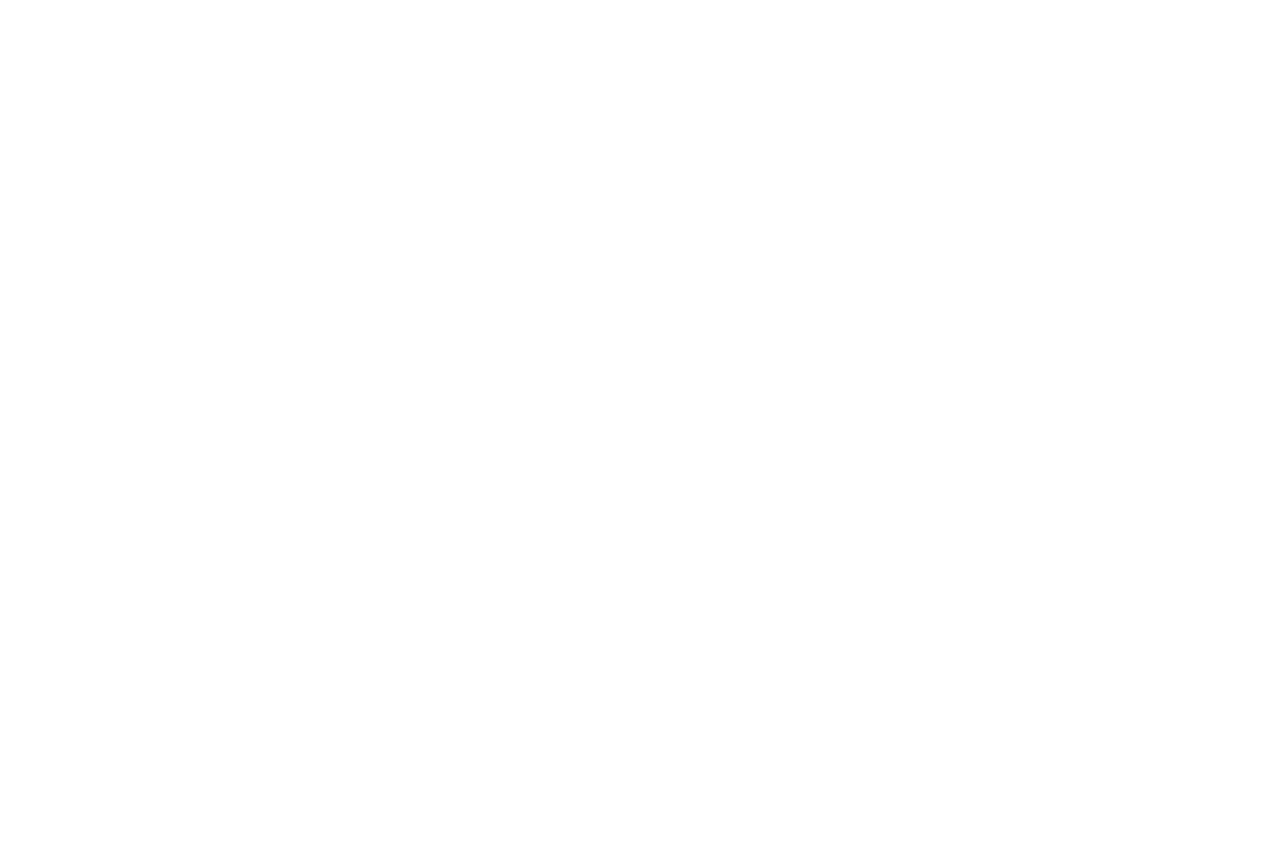
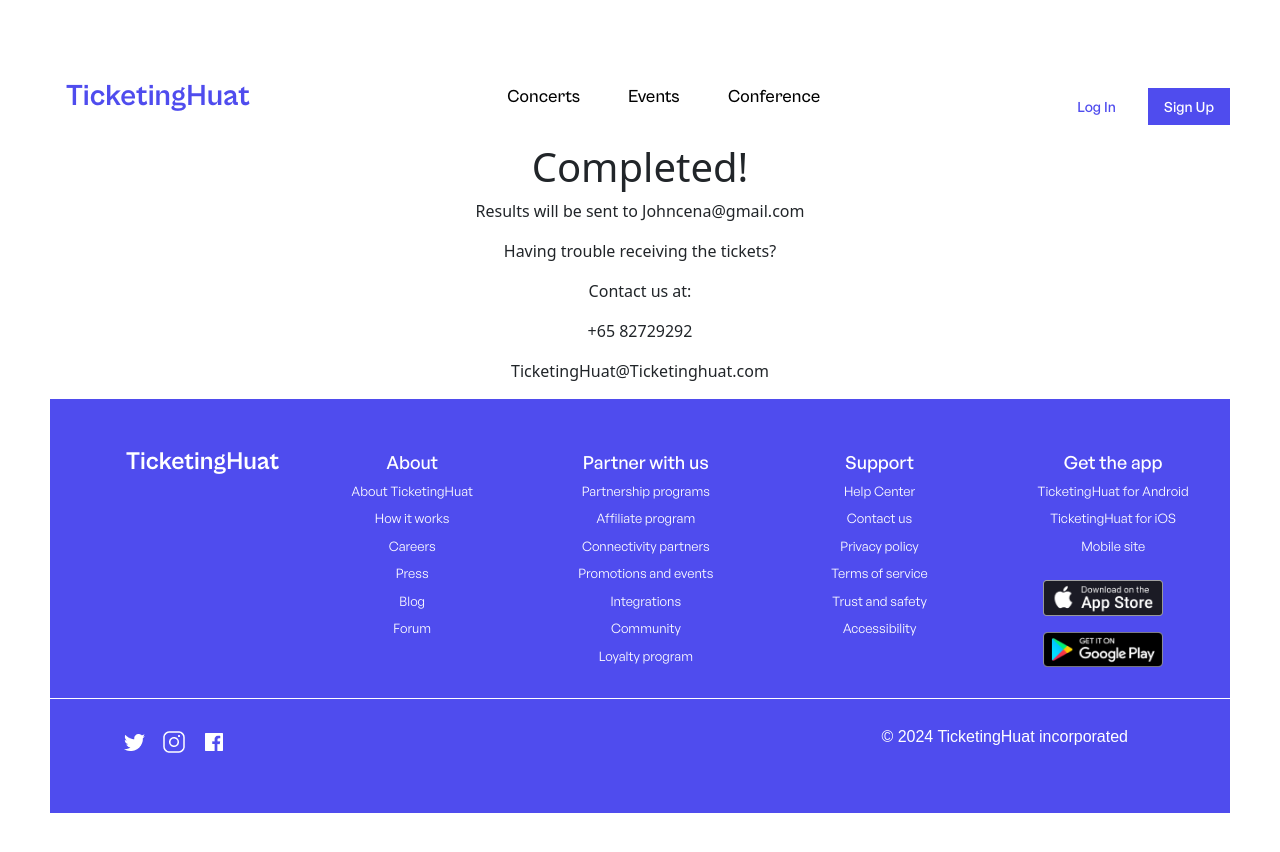
Before and after one commit to ICT2216-ICT3103-ICT3203-SSD-Grp18/ICT2216-ICT3103-ICT3203-Secure-Software-Development-Grp18, a React (Create React App) app in the folder frontend/: page /completion in a window 1280 px wide. Before the commit this address had no page. Shown: the top 852 px of the page. Before the commit the page ends 800 px from the top, so only its background shows below. Built offline with nearby package versions, Linux system fonts and the light colour scheme.

Commit message:
completion page

```diff
--- a/frontend/src/App.js
+++ b/frontend/src/App.js
@@ -5,6 +5,8 @@
 import TicketPage from './pages/TicketPage';
 import 'bootstrap/dist/css/bootstrap.min.css';
 import './App.css';
+import CompletionPage from './pages/CompletionPage';
+
 
 const App = () => {
   return (
@@ -14,6 +16,8 @@
           <Route exact path="/" element={<LandingPage />} />
           <Route path="/event/:eventId" element={<EventDetailPage />} />
           <Route path="/ticket/:eventId" element={<TicketPage />} />
+          <Route path="/completion" element={<CompletionPage />} />
+
         </Routes>
       </div>
     </Router>
--- /dev/null
+++ b/frontend/src/pages/CompletionPage.js
@@ -0,0 +1,23 @@
+import React from 'react';
+import Navbar from '../components/Navbar';
+import Footer from '../components/Footer';
+import '../styles/css/CompletionPage.css';
+
+const CompletionPage = () => {
+  return (
+    <div className="completion-page">
+      <Navbar />
+      <div className="completion-content">
+        <h1>Completed!</h1>
+        <p>Results will be sent to Johncena@gmail.com</p>
+        <p>Having trouble receiving the tickets?</p>
+        <p>Contact us at:</p>
+        <p>+65 82729292</p>
+        <p>TicketingHuat@Ticketinghuat.com</p>
+      </div>
+      <Footer />
+    </div>
+  );
+};
+
+export default CompletionPage;
--- a/frontend/src/pages/TicketPage.js
+++ b/frontend/src/pages/TicketPage.js
@@ -88,8 +88,8 @@
 
       if (response.ok) {
         const result = await response.json();
-        alert('Tickets purchased successfully');
-        navigate('/');
+        // alert('Tickets purchased successfully');
+        navigate('/completion');
       } else {
         const error = await response.json();
         alert(`Error: ${error.message}`);
--- /dev/null
+++ b/frontend/src/styles/css/CompletionPage.css
@@ -0,0 +1,33 @@
+.completion-page {
+    text-align: center;
+    padding: 50px;
+  }
+
+  .completion-container {
+    display: flex;
+    flex-direction: column;
+    align-items: center;
+    justify-content: center;
+    min-height: 60vh;
+  }
+
+  .completion-container h1 {
+    font-size: 3em;
+    margin-bottom: 20px;
+  }
+
+  .completion-container p {
+    font-size: 1.5em;
+    margin-bottom: 10px;
+  }
+
+  .contact-info p {
+    margin: 5px 0;
+  }
+
+  button {
+    padding: 10px 20px;
+    font-size: 1em;
+    margin-top: 20px;
+    cursor: pointer;
+  }
```
Also changed, not shown: 1 other file (tests, documents, lock files or other folders).
